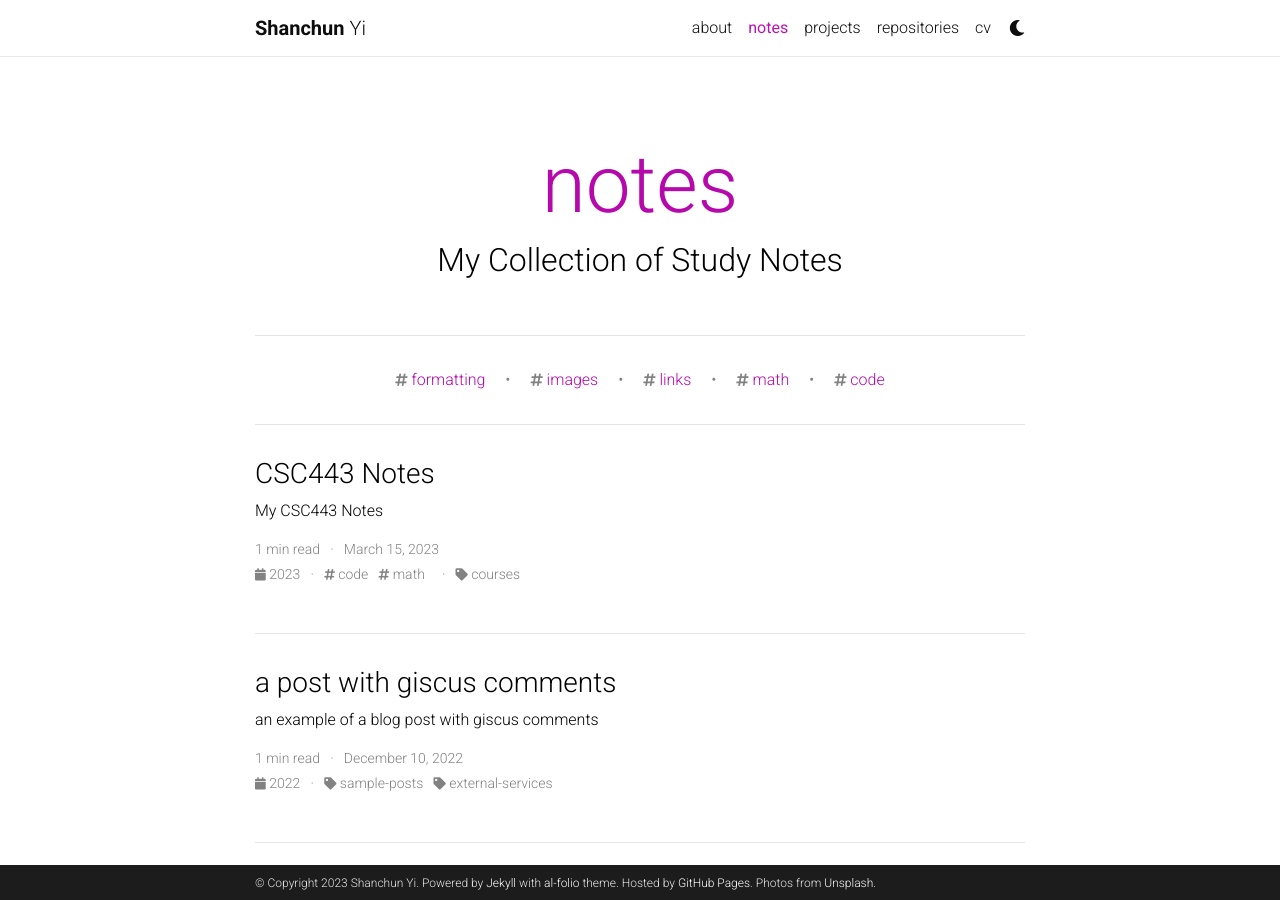
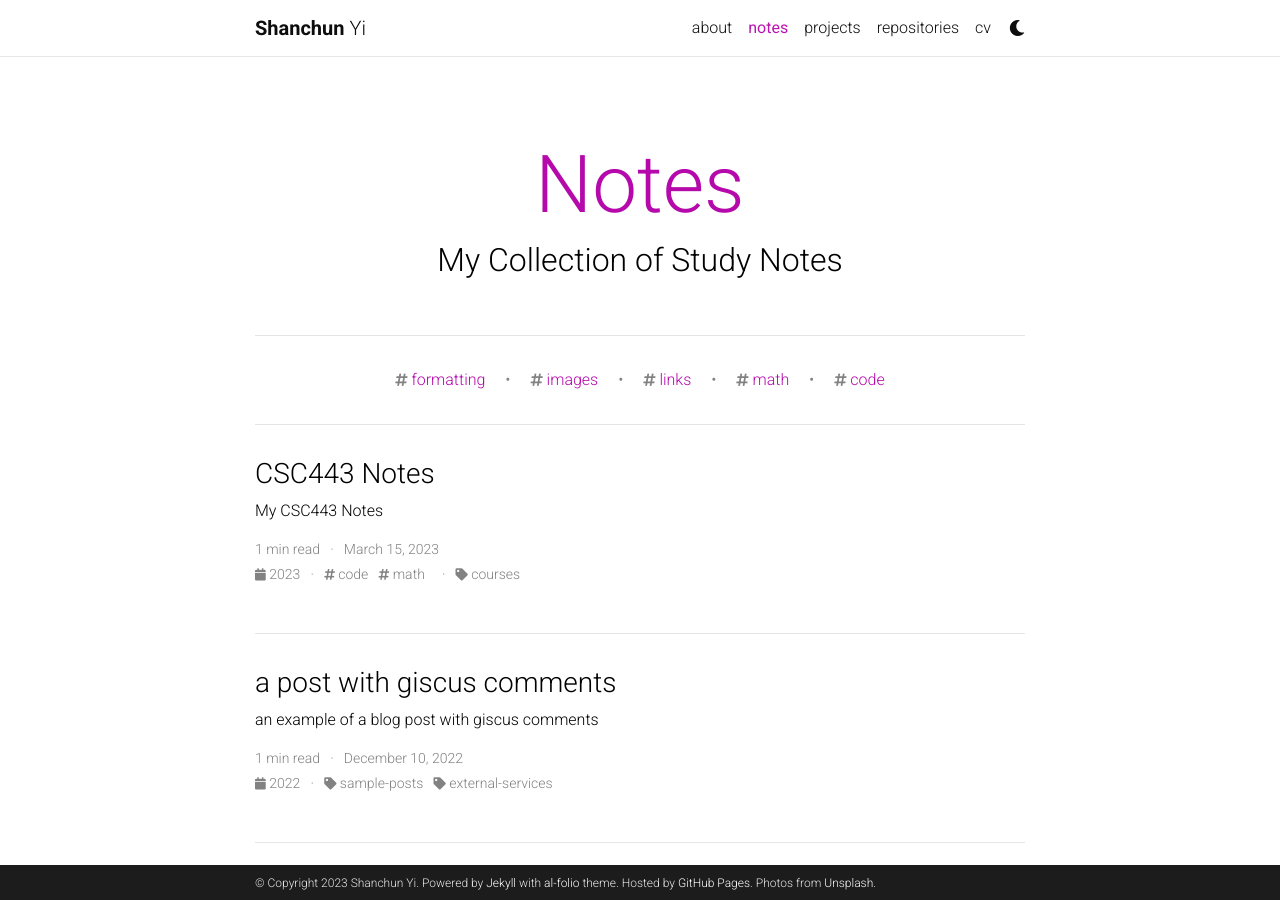
Before and after one commit to xpbeyo/xpbeyo.github.io, a Jekyll site: the page built from blog/index.html, in a window 1280 px wide and 900 px high. Built offline with Jekyll 4.4.1, drawn with Linux system fonts in a browser that asks for light colours; the list of posts is cut into pages by our own code; comment, search, counter and statistics services are not loaded; a style sheet for code colours, icons or effects is not loaded.

```diff
--- a/_config.yml
+++ b/_config.yml
@@ -114,7 +114,7 @@ bing_site_verification:  # out your bing-site-verification ID (Bing Webmaster)
 # Blog
 # -----------------------------------------------------------------------------
 
-blog_name: notes # blog_name will be displayed in your blog page
+blog_name: Notes # blog_name will be displayed in your blog page
 blog_nav_title: notes # your blog must have a title for it to be displayed in the nav bar
 blog_description: My Collection of Study Notes
 permalink: /notes/:year/:title/
```
